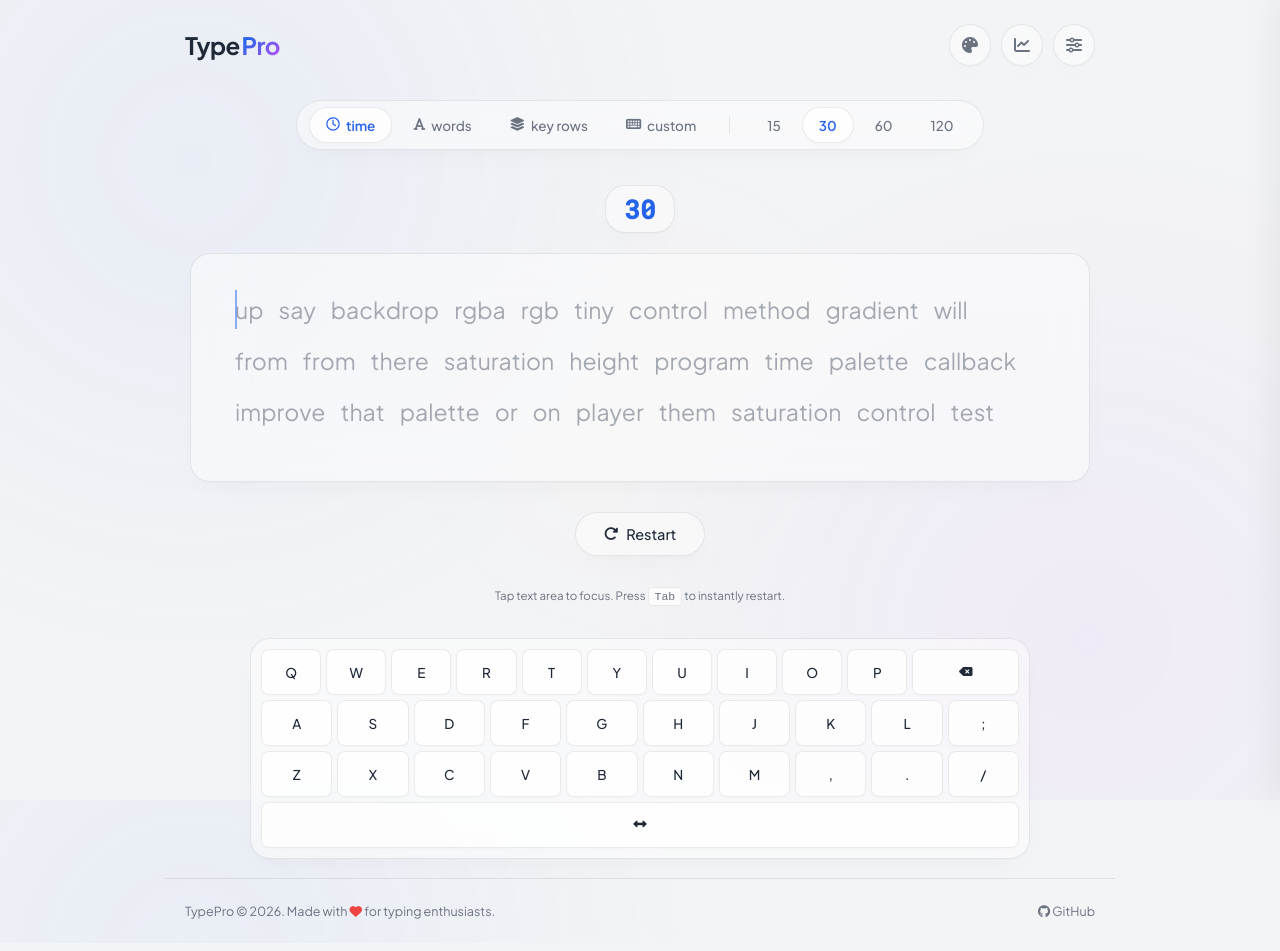
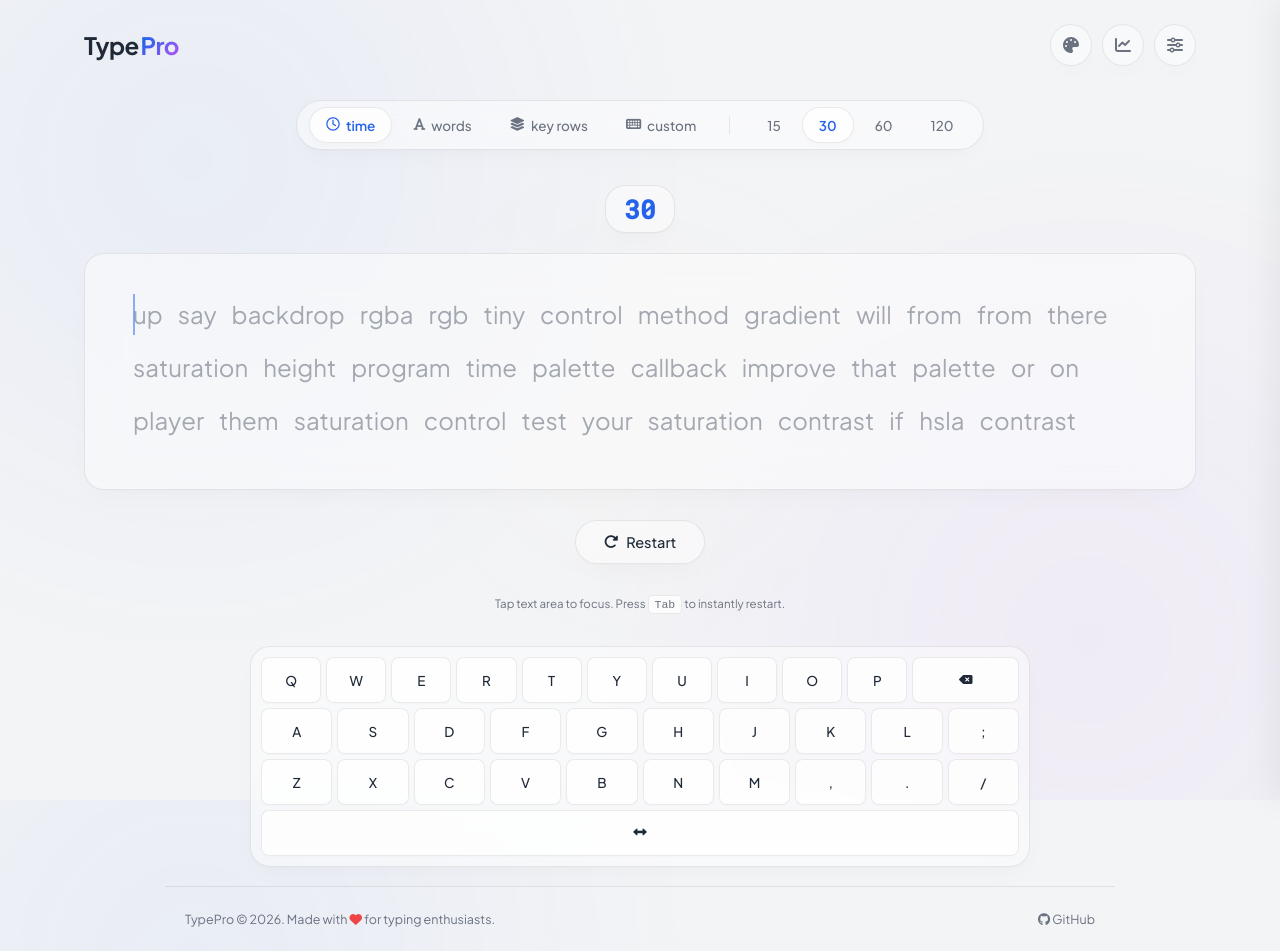
Before and after one commit to Adwaidkrishna/Typvora, a website built with Vite: page index.html in a window 1280 px wide. Built offline with nearby package versions, Linux system fonts and the light colour scheme.

Commit message:
style: fix background-clip and appearance compatibility and widen main containers

```diff
--- a/css/style.css
+++ b/css/style.css
@@ -81,14 +81,15 @@ body[data-theme="cobalt-neon"] {
 
 /* Header & Sleek Gradient Logo */
 header {
-    width: 100%;
-    max-width: 950px;
+    width: 90%;
+    max-width: 1400px;
     margin: 0 auto;
     padding: 24px 20px;
     display: flex;
     justify-content: space-between;
     align-items: center;
     z-index: 10;
+    transition: var(--transition-smooth);
 }
 
 .logo-container {
@@ -108,6 +109,7 @@ header {
 .logo-accent {
     background: linear-gradient(135deg, var(--accent-color) 20%, #a855f7 90%);
     -webkit-background-clip: text;
+    background-clip: text;
     -webkit-text-fill-color: transparent;
     margin-left: 2px;
 }
@@ -147,8 +149,8 @@ nav {
 
 main {
     flex: 1;
-    width: 100%;
-    max-width: 950px;
+    width: 90%;
+    max-width: 1400px;
     margin: 0 auto;
     padding: 10px 20px 40px 20px;
     display: flex;
@@ -156,6 +158,7 @@ main {
     justify-content: center;
     align-items: center;
     z-index: 5;
+    transition: var(--transition-smooth);
 }
 
 /* Config Bar / Control Capsule (Origin OS Widget style) */
@@ -271,26 +274,27 @@ body[data-theme="cobalt-neon"] .config-btn:hover {
 /* Typing Glass Container */
 .typing-box {
     width: 100%;
-    max-width: 900px;
+    max-width: 1400px;
     background: var(--panel-bg);
     border: 1px solid var(--border-color);
     border-radius: var(--widget-radius);
-    padding: 36px 44px;
+    padding: 40px 48px;
     backdrop-filter: blur(25px);
     -webkit-backdrop-filter: blur(25px);
     box-shadow: var(--card-shadow);
-    transition: var(--transition-smooth);
+    transition: var(--transition-smooth), transform 0.35s ease-out, box-shadow 0.35s ease-out;
 }
 
 #words-container {
     font-family: 'Roboto Mono', monospace;
-    font-size: 23px;
+    font-size: var(--user-font-size, 23px);
     line-height: 1.7;
     height: 155px;
     overflow: hidden;
     position: relative;
     user-select: none;
     outline: none;
+    transition: font-size 0.35s ease-out;
 }
 
 .word {
@@ -830,6 +834,7 @@ input:checked + .slider:before {
 /* Slider indicators */
 input[type="range"] {
     -webkit-appearance: none;
+    appearance: none;
     width: 100%;
     background: var(--border-color);
     height: 4px;
@@ -839,6 +844,7 @@ input[type="range"] {
 
 input[type="range"]::-webkit-slider-thumb {
     -webkit-appearance: none;
+    appearance: none;
     width: 16px;
     height: 16px;
     border-radius: 50%;
```
